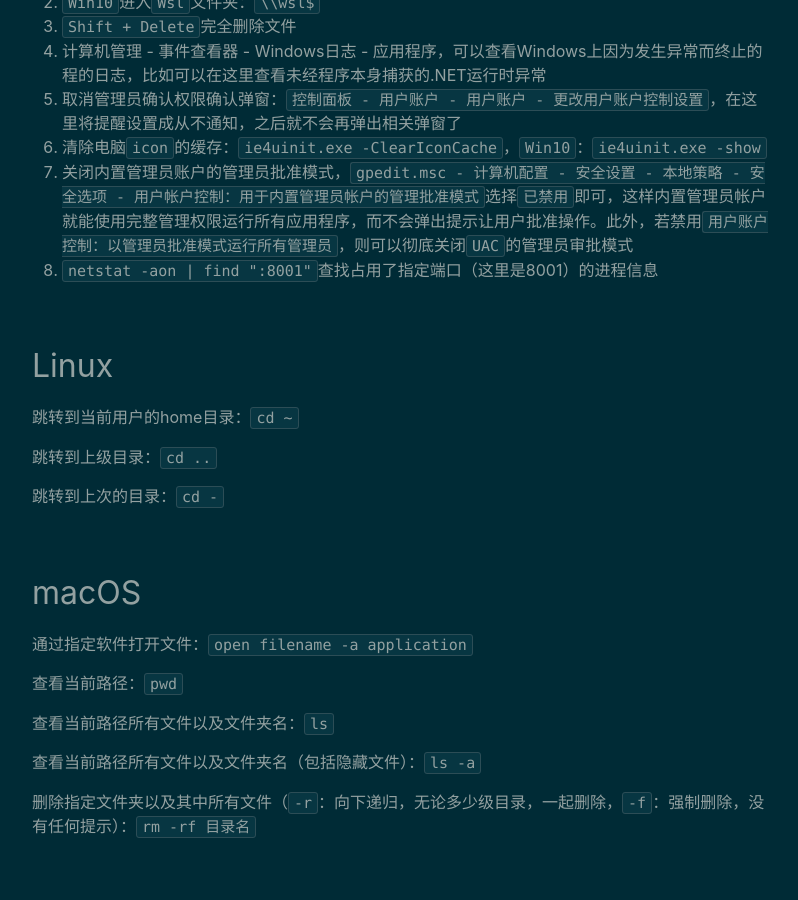
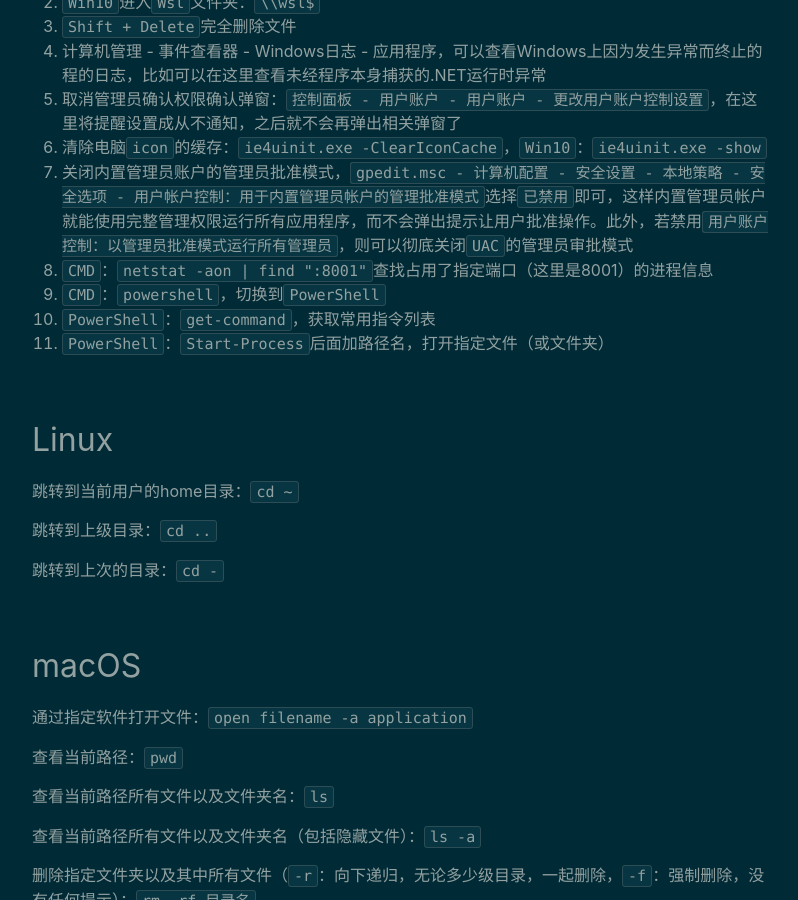
Before and after one commit to KamenRiderKuuga/kamenriderkuuga.github.io, a Jekyll site: the page built from _posts/2020-07-13-Tips-2.md, in a window 1280 px wide and 900 px high, scrolled down 503 px. Shown: the whole window, without its empty margins (238-1036 px from the left). Built offline with Jekyll 4.4.1, drawn with Linux system fonts in a browser that asks for light colours.

Commit message:
添加一些备忘

```diff
--- a/_posts/2020-07-13-Tips-2.md
+++ b/_posts/2020-07-13-Tips-2.md
@@ -17,7 +17,10 @@ tags: Tips
 5.	取消管理员确认权限确认弹窗：`控制面板 - 用户账户 - 用户账户 - 更改用户账户控制设置`，在这里将提醒设置成从不通知，之后就不会再弹出相关弹窗了
 6.	清除电脑`icon`的缓存：`ie4uinit.exe -ClearIconCache`，`Win10`：`ie4uinit.exe -show`
 7.	关闭内置管理员账户的管理员批准模式，`gpedit.msc - 计算机配置 - 安全设置 - 本地策略 - 安全选项 - 用户帐户控制：用于内置管理员帐户的管理批准模式`选择`已禁用`即可，这样内置管理员帐户就能使用完整管理权限运行所有应用程序，而不会弹出提示让用户批准操作。此外，若禁用`用户账户控制：以管理员批准模式运行所有管理员`，则可以彻底关闭`UAC`的管理员审批模式
-8.	`netstat -aon | find ":8001"`查找占用了指定端口（这里是8001）的进程信息
+8.	`CMD`：`netstat -aon | find ":8001"`查找占用了指定端口（这里是8001）的进程信息
+9.	`CMD`：`powershell`，切换到`PowerShell`
+10.	`PowerShell`：`get-command`，获取常用指令列表
+11.	`PowerShell`：`Start-Process`后面加路径名，打开指定文件（或文件夹）
 
 
 
@@ -44,6 +47,8 @@ tags: Tips
 
 删除指定文件夹以及其中所有文件（`-r`：向下递归，无论多少级目录，一起删除，`-f`：强制删除，没有任何提示）：`rm -rf 目录名`
 
+
+
 ## Docker
 
 安装镜像：`docker pull {name}`
```
